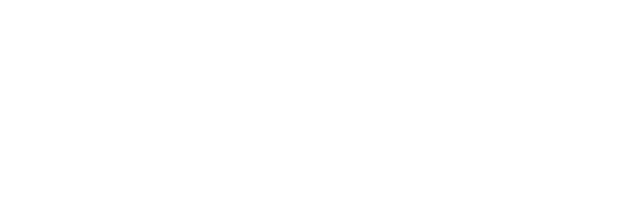
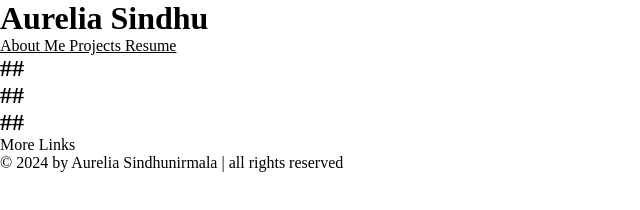
Before and after one commit to AureliaSindhu/portfolio, a plain HTML site: page index.html in a window 1280 px wide. Shown: the whole page, without its empty margins (0-640 px from the left). Drawn offline with Linux system fonts and the light colour scheme.

Commit message:
structure

```diff
--- a/index.html
+++ b/index.html
@@ -2,16 +2,54 @@
 <head>
     <meta charset="UTF-8">
     <meta name="viewport" content="width=device-width, initial-scale=1.0">
-    <title> Lia's Website </title>
+    <title> Lia's Portfolio </title>
 
     <!-- icon -->
-
-    <!-- css -->
+    <link rel = "icon" href = "pic/icon.png">
+    <!-- css + js -->
     <link rel = "stylesheet" href = "style.css">
+    <link rel = "stylesheet" href = "script.js">
     <!-- font -->
 </head>
 
 <body>
+    <!-- <div class = "header">
+        <object type="text/html" data="attributes/heading.html"></object>
+    </div> -->
 
+    <div class = "navbar">
+        <h1>Aurelia Sindhu </h1>
+
+        <div class = "right-side">
+            <a href = "#about"> About Me </a>
+            <a href = "#projects"> Projects </a>
+            <a href = "#resume"> Resume </a>
+        </div>
+    </div>
+
+    <section id = "about">
+        <h1> ##</h1>
+    </section>
+
+    <section id = "projects">
+        <h1> ## </h1>
+    </section>
+
+    <section id = "resume">
+        <h1> ## </h1>
+    </section>
+
+    <div class = "footer">
+        <p> More Links </p>
+    </div>
+
+    <div class = "copyright">
+        <!-- <div class="credit">&copy; copyright @ <?= date('Y'); ?> by <span> Aurelia Sindhunirmala</span> | all rights reserved</div> -->
+        <div class="credit">&copy; <span id="currentYear"></span> by <span>Aurelia Sindhunirmala</span> | all rights reserved</div>
+    </div>
 </body>
 </html>
+
+<script>
+    document.getElementById('currentYear').textContent = new Date().getFullYear();
+</script>
--- a/style.css
+++ b/style.css
@@ -0,0 +1,17 @@
+:root{
+    --font: "Santoshi", sans-serif;
+
+    /* colors */
+    --prim: #;
+    --icon: #;
+    --background: #;
+
+    /* text */
+}
+
+*{
+    margin: 0;
+    padding: 0;
+    box-sizing: border-box;
+    color: #000000;
+}
```
Also changed, not shown: attributes/heading.html (added, +25 -0 lines).
